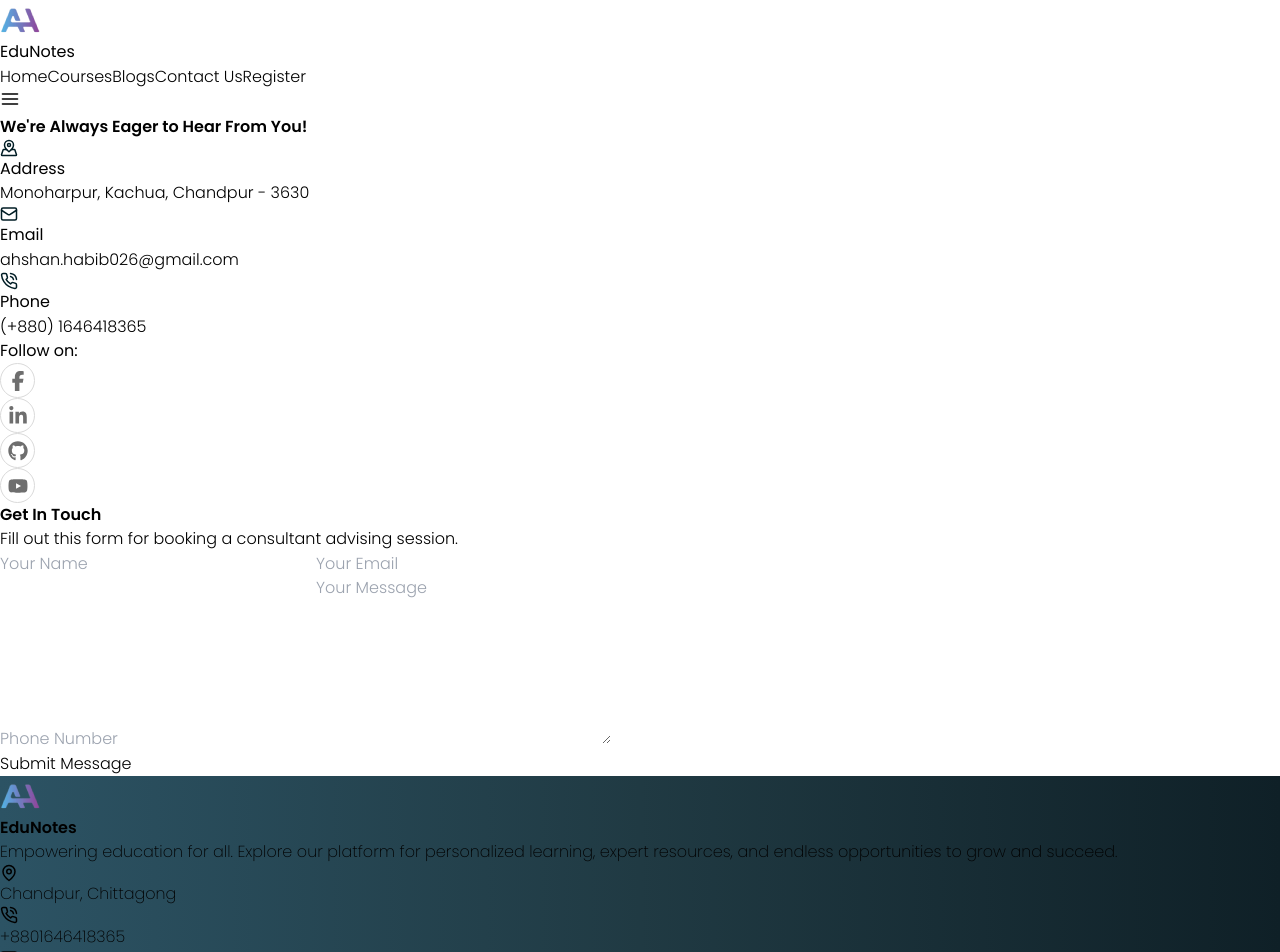
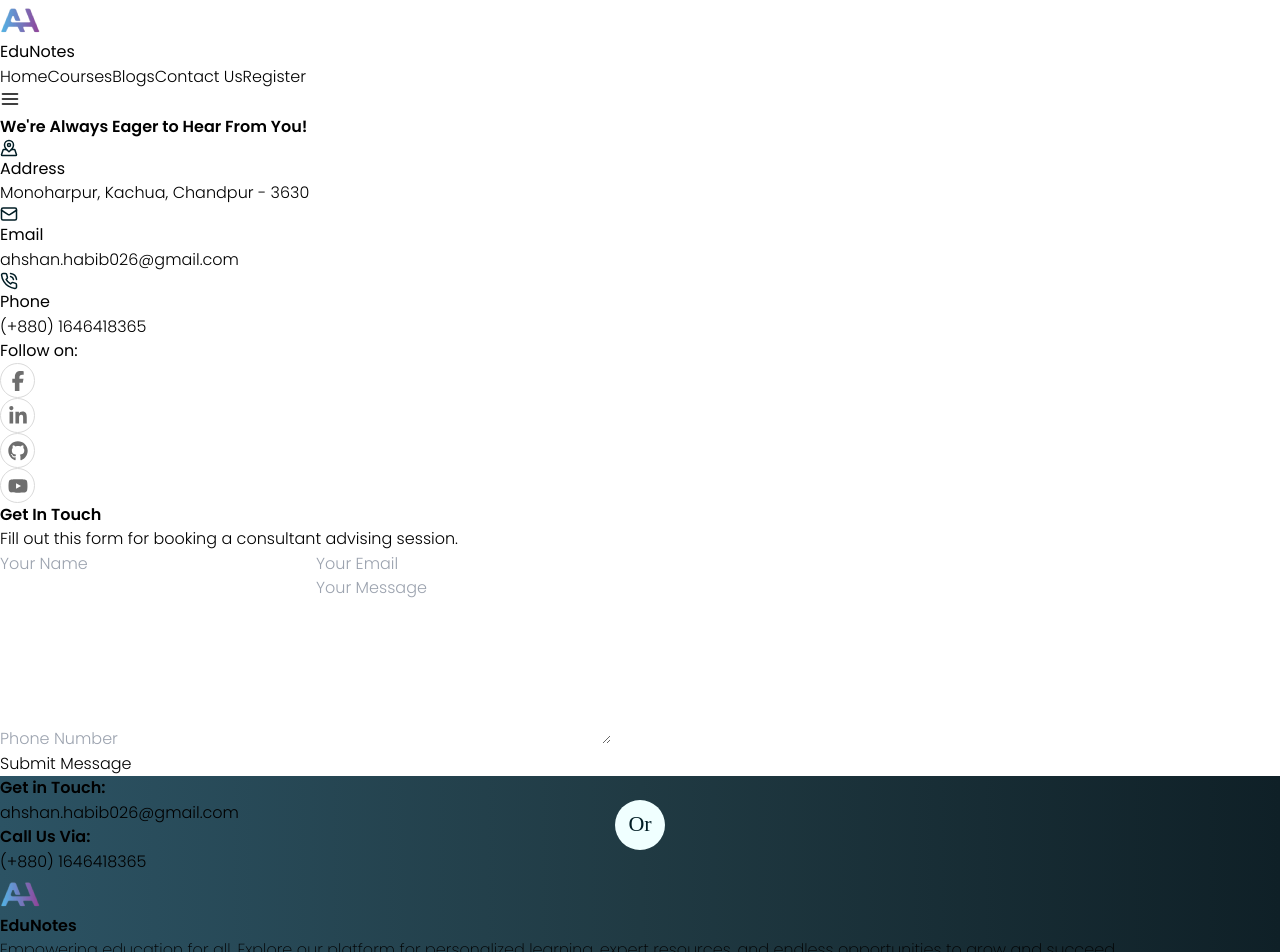
Before and after one commit to AhshanHabib26/Edu-Notes-Client, a React (Vite) app: page /contact-us in a window 1280 px wide. Shown: the top 952 px of the page. Built offline with nearby package versions, Linux system fonts and the light colour scheme.

Commit message:
Code Fixed

```diff
--- a/src/components/ui/Banner.tsx
+++ b/src/components/ui/Banner.tsx
@@ -22,7 +22,7 @@ const Banner = () => {
             <div className="mt-5">
               <Link
                 className="bg-[#fc4f4f] p-4 text-lg text-white rounded-lg poppins-regular"
-                to="/"
+                to="/courses"
               >
                 Find Courses
               </Link>
--- /dev/null
+++ b/src/components/ui/ContactUs/ContactUsBanner.tsx
@@ -0,0 +1,26 @@
+import Styles from "../../../styles/ContactUsBanner.module.css";
+const ContactUsBanner = () => {
+  return (
+    <div className={`${Styles.CSBannerContainer} p-8 lg:p-12 rounded-lg text-white`}>
+      <div className="flex items-center lg:justify-between flex-col lg:flex-row">
+        <div className="text-center lg:text-left">
+          <h1 className="text-xl poppins-semibold">Get in Touch:</h1>
+          <a
+            className="text-md poppins-light"
+            href="mailto:ahshan.habib026@gmail.com"
+          >
+            ahshan.habib026@gmail.com
+          </a>
+        </div>
+        <div className="mt-20 text-center lg:text-left lg:mt-0">
+          <h1 className="text-xl poppins-semibold">Call Us Via:</h1>
+          <a className="text-md poppins-light" href="tell:+8801646418365">
+            (+880) 1646418365
+          </a>
+        </div>
+      </div>
+    </div>
+  );
+};
+
+export default ContactUsBanner;
--- a/src/components/ui/CourseInfo.tsx
+++ b/src/components/ui/CourseInfo.tsx
@@ -1,4 +1,5 @@
 import Container from "../../utils/Container";
+import Styles from "../../styles/CourseInfo.module.css"
 
 const courseInfoData = [
   {
@@ -35,7 +36,7 @@ const CourseInfo = () => {
   return (
     <div className="mt-16 lg:mt-24">
       <Container>
-        <div className="grid grid-cols-1 lg:grid-cols-2 max-w-2xl mx-auto  text-center rounded-lg">
+        <div className={`${Styles.CIContainer} grid grid-cols-1 lg:grid-cols-2 max-w-2xl mx-auto  text-center rounded-lg`}>
           {courseInfoData.map((cid) => (
             <div key={cid.id} className="p-20 shadow relative">
               <h1
--- a/src/pages/ContactUs.tsx
+++ b/src/pages/ContactUs.tsx
@@ -1,3 +1,4 @@
+import ContactUsBanner from "../components/ui/ContactUs/ContactUsBanner";
 import ContactUsInfo from "../components/ui/ContactUs/ContactUsInfo";
 import ContactUsInput from "../components/ui/ContactUs/ContactUsInput";
 import Container from "../utils/Container";
@@ -10,6 +11,9 @@ const ContactUs = () => {
           <ContactUsInfo />
           <ContactUsInput />
         </div>
+        <div className=" max-w-2xl mx-5 lg:mx-auto mt-16">
+          <ContactUsBanner />
+        </div>
       </Container>
     </div>
   );
--- /dev/null
+++ b/src/styles/ContactUsBanner.module.css
@@ -0,0 +1,23 @@
+.CSBannerContainer {
+  background: #0f2027;
+  background: -webkit-linear-gradient(to right, #2c5364, #203a43, #0f2027);
+  background: linear-gradient(to right, #2c5364, #203a43, #0f2027);
+  position: relative;
+}
+.CSBannerContainer::after{
+    position: absolute;
+    content: "Or";
+    left: 50%;
+    top: 50%;
+    transform: translate(-50%, -50%);
+    font-size: 22px;
+    font-family: 'poppins-bold';
+    background-color: azure;
+    color: #001D25;
+    width: 50px;
+    height: 50px;
+    text-align: center;
+    padding-top: 7px;
+    border-radius: 100%;
+
+}
--- /dev/null
+++ b/src/styles/CourseInfo.module.css
@@ -0,0 +1,44 @@
+.CIContainer{
+    position: relative;
+}
+.CIContainer::before {
+    position: absolute;
+    content: "";
+    background-image: url(../assets/icons/shapeOne.png); /* Verify path and file name */
+    background-size: contain;
+    background-repeat: no-repeat;
+    top: -30px;
+    left: -10px;
+    width: 100px;
+    height: 100px;
+    animation: myAnimation 5s linear infinite;
+}
+
+@keyframes myAnimation {
+    0% {
+        transform: rotate(0deg);
+    }
+    100% {
+        transform: rotate(360deg);
+    }
+}
+
+.CIContainer::after {
+    position: absolute;
+    content: "";
+    background-image: url(../assets/icons/shapeTwo.png);
+    background-repeat: no-repeat;
+    background-size: contain;
+    bottom: -50px;
+    right: -10px;
+    opacity: 0;
+    width: 100px;
+    height: 100px;
+    animation: myAnimationOne 3s linear infinite;
+}
+
+@keyframes myAnimationOne {
+    0% { opacity: 0; }
+    50% { opacity: 1; }
+    100% { opacity: 0; }
+}
```
